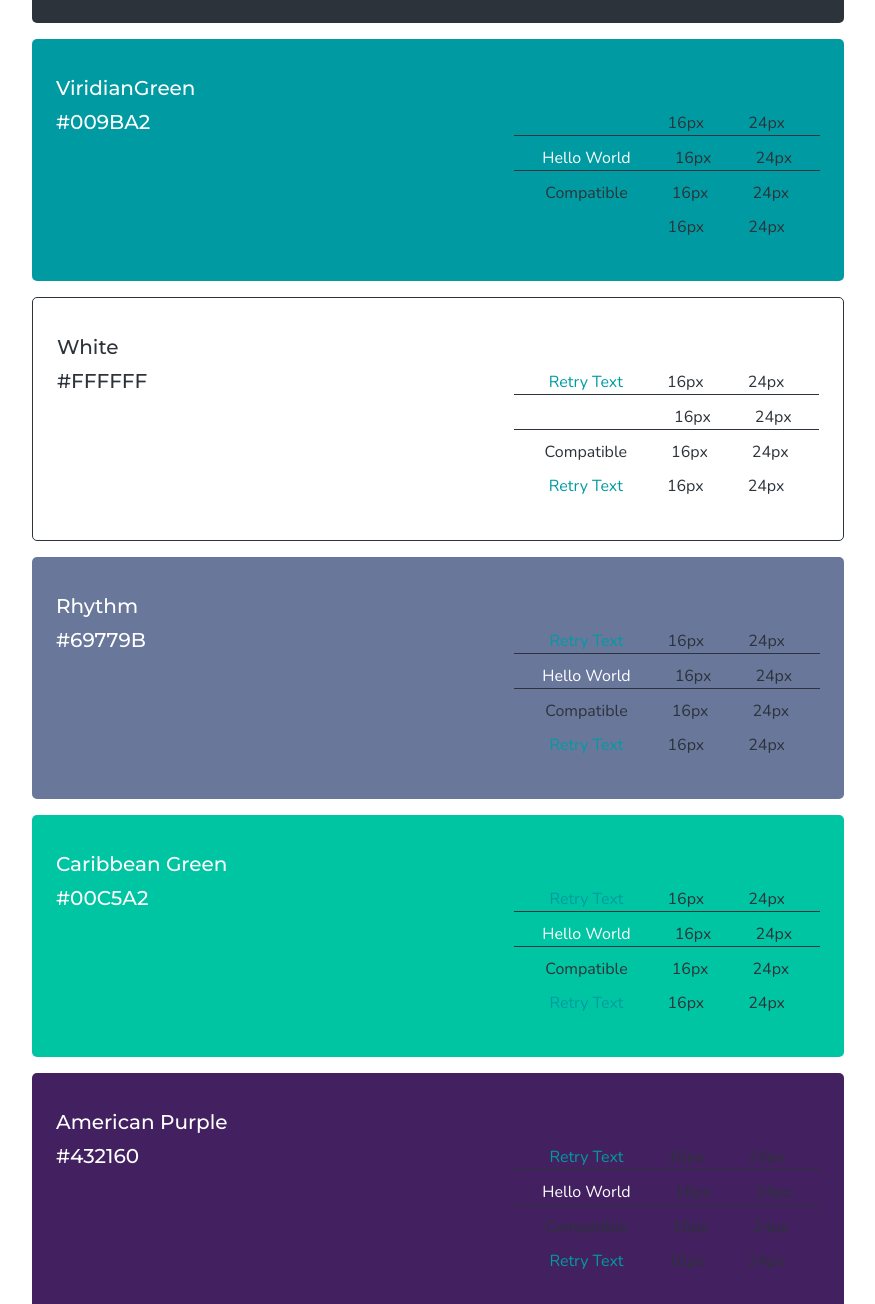
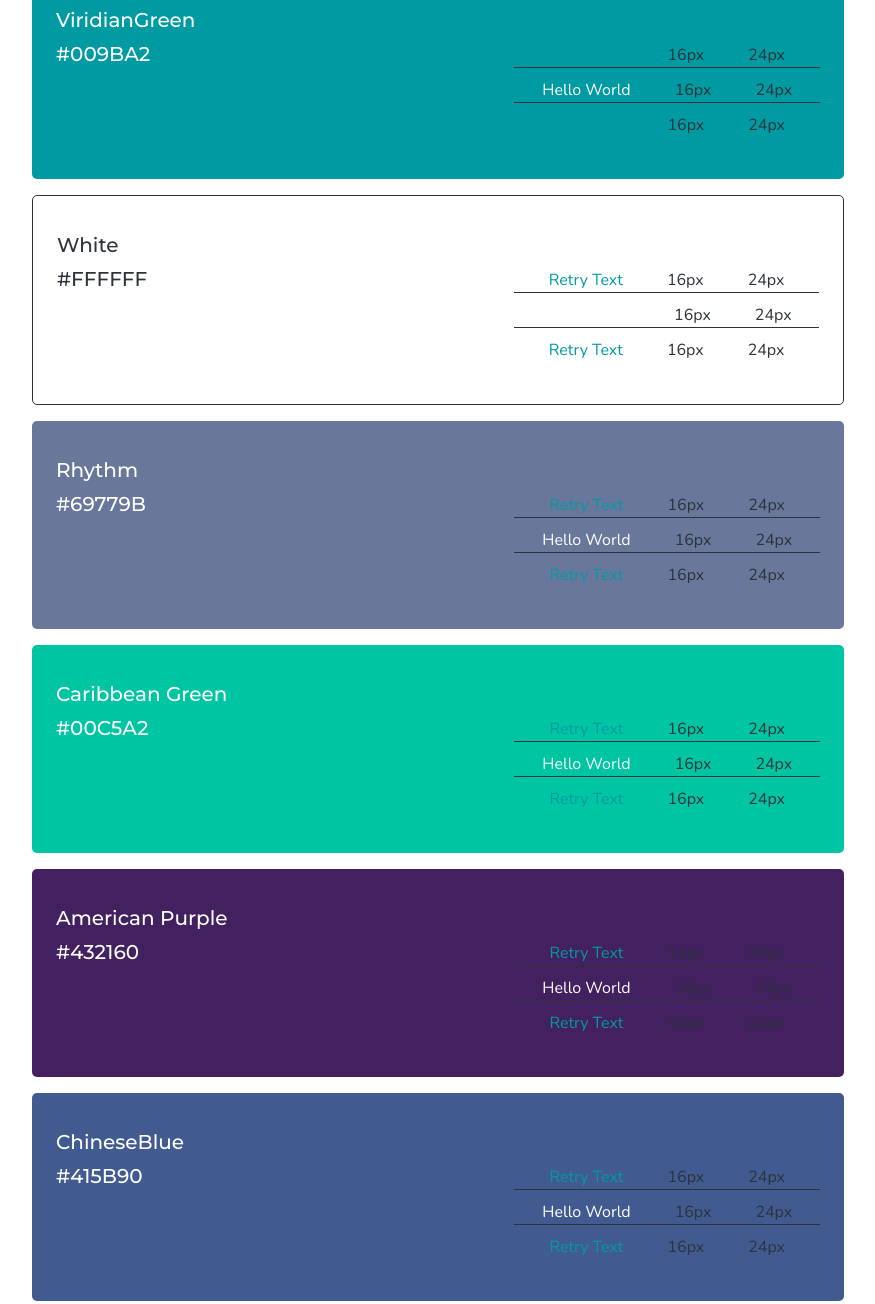
Before and after one commit to instincthub/ux, a plain HTML site: page index.html in a window 1280 px wide. Shown: the part 1582-2886 px from the top of the page, without its empty margins (376-1251 px from the left). Drawn offline with nearby package versions, Linux system fonts and the light colour scheme.

```diff
--- a/index.html
+++ b/index.html
@@ -117,11 +117,7 @@
                   <span>16px</span>
                   <span>24px</span>
                 </div>
-                <div class="num1">
-                  <span>Compatible</span>
-                  <span>16px</span>
-                  <span>24px</span>
-                </div>
+
                 <div class="num1">
                   <span style="color: #009ba2">Retry Text</span>
                   <span>16px</span>
@@ -146,11 +142,7 @@
                   <span>16px</span>
                   <span>24px</span>
                 </div>
-                <div class="num1">
-                  <span>Compatible</span>
-                  <span>16px</span>
-                  <span>24px</span>
-                </div>
+
                 <div class="num1">
                   <span style="color: #009ba2">Retry Text</span>
                   <span>16px</span>
@@ -175,11 +167,7 @@
                   <span>16px</span>
                   <span>24px</span>
                 </div>
-                <div class="num1">
-                  <span>Compatible</span>
-                  <span>16px</span>
-                  <span>24px</span>
-                </div>
+
                 <div class="num1">
                   <span style="color: #009ba2">Retry Text</span>
                   <span>16px</span>
@@ -204,11 +192,7 @@
                   <span>16px</span>
                   <span>24px</span>
                 </div>
-                <div class="num1">
-                  <span>Compatible</span>
-                  <span>16px</span>
-                  <span>24px</span>
-                </div>
+
                 <div class="num1">
                   <span style="color: #009ba2">Retry Text</span>
                   <span>16px</span>
@@ -233,11 +217,7 @@
                   <span>16px</span>
                   <span>24px</span>
                 </div>
-                <div class="num1">
-                  <span>Compatible</span>
-                  <span>16px</span>
-                  <span>24px</span>
-                </div>
+
                 <div class="num1">
                   <span style="color: #009ba2">Retry Text</span>
                   <span>16px</span>
@@ -262,11 +242,7 @@
                   <span>16px</span>
                   <span>24px</span>
                 </div>
-                <div class="num1">
-                  <span>Compatible</span>
-                  <span>16px</span>
-                  <span>24px</span>
-                </div>
+
                 <div class="num1">
                   <span style="color: #009ba2">Retry Text</span>
                   <span>16px</span>
@@ -291,11 +267,7 @@
                   <span>16px</span>
                   <span>24px</span>
                 </div>
-                <div class="num1">
-                  <span>Compatible</span>
-                  <span>16px</span>
-                  <span>24px</span>
-                </div>
+
                 <div class="num1">
                   <span style="color: #009ba2">Retry Text</span>
                   <span>16px</span>
@@ -320,11 +292,7 @@
                   <span>16px</span>
                   <span>24px</span>
                 </div>
-                <div class="num1">
-                  <span>Compatible</span>
-                  <span>16px</span>
-                  <span>24px</span>
-                </div>
+
                 <div class="num1">
                   <span style="color: #009ba2">Retry Text</span>
                   <span>16px</span>
@@ -349,11 +317,7 @@
                   <span>16px</span>
                   <span>24px</span>
                 </div>
-                <div class="num1">
-                  <span>Compatible</span>
-                  <span>16px</span>
-                  <span>24px</span>
-                </div>
+
                 <div class="num1">
                   <span style="color: #009ba2">Retry Text</span>
                   <span>16px</span>
@@ -378,11 +342,7 @@
                   <span>16px</span>
                   <span>24px</span>
                 </div>
-                <div class="num1">
-                  <span>Compatible</span>
-                  <span>16px</span>
-                  <span>24px</span>
-                </div>
+
                 <div class="num1">
                   <span style="color: #009ba2">Retry Text</span>
                   <span>16px</span>
@@ -407,11 +367,7 @@
                   <span>16px</span>
                   <span>24px</span>
                 </div>
-                <div class="num1">
-                  <span>Compatible</span>
-                  <span>16px</span>
-                  <span>24px</span>
-                </div>
+
                 <div class="num1">
                   <span style="color: #009ba2">Retry Text</span>
                   <span>16px</span>
@@ -436,11 +392,7 @@
                   <span>16px</span>
                   <span>24px</span>
                 </div>
-                <div class="num1">
-                  <span>Compatible</span>
-                  <span>16px</span>
-                  <span>24px</span>
-                </div>
+
                 <div class="num1">
                   <span style="color: #009ba2">Retry Text</span>
                   <span>16px</span>
@@ -465,11 +417,7 @@
                   <span>16px</span>
                   <span>24px</span>
                 </div>
-                <div class="num1">
-                  <span>Compatible</span>
-                  <span>16px</span>
-                  <span>24px</span>
-                </div>
+
                 <div class="num1">
                   <span style="color: #009ba2">Retry Text</span>
                   <span>16px</span>
@@ -494,11 +442,7 @@
                   <span>16px</span>
                   <span>24px</span>
                 </div>
-                <div class="num1">
-                  <span>Compatible</span>
-                  <span>16px</span>
-                  <span>24px</span>
-                </div>
+
                 <div class="num1">
                   <span style="color: #009ba2">Retry Text</span>
                   <span>16px</span>
@@ -523,11 +467,7 @@
                   <span>16px</span>
                   <span>24px</span>
                 </div>
-                <div class="num1">
-                  <span>Compatible</span>
-                  <span>16px</span>
-                  <span>24px</span>
-                </div>
+
                 <div class="num1">
                   <span style="color: #009ba2">Retry Text</span>
                   <span>16px</span>
@@ -552,11 +492,7 @@
                   <span>16px</span>
                   <span>24px</span>
                 </div>
-                <div class="num1">
-                  <span>Compatible</span>
-                  <span>16px</span>
-                  <span>24px</span>
-                </div>
+
                 <div class="num1">
                   <span style="color: #009ba2">Retry Text</span>
                   <span>16px</span>
@@ -581,11 +517,7 @@
                   <span>16px</span>
                   <span>24px</span>
                 </div>
-                <div class="num1">
-                  <span>Compatible</span>
-                  <span>16px</span>
-                  <span>24px</span>
-                </div>
+
                 <div class="num1">
                   <span style="color: #009ba2">Retry Text</span>
                   <span>16px</span>
@@ -610,11 +542,7 @@
                   <span>16px</span>
                   <span>24px</span>
                 </div>
-                <div class="num1">
-                  <span>Compatible</span>
-                  <span>16px</span>
-                  <span>24px</span>
-                </div>
+
                 <div class="num1">
                   <span style="color: #009ba2">Retry Text</span>
                   <span>16px</span>
@@ -639,11 +567,7 @@
                   <span>16px</span>
                   <span>24px</span>
                 </div>
-                <div class="num1">
-                  <span>Compatible</span>
-                  <span>16px</span>
-                  <span>24px</span>
-                </div>
+
                 <div class="num1">
                   <span style="color: #009ba2">Retry Text</span>
                   <span>16px</span>
```
